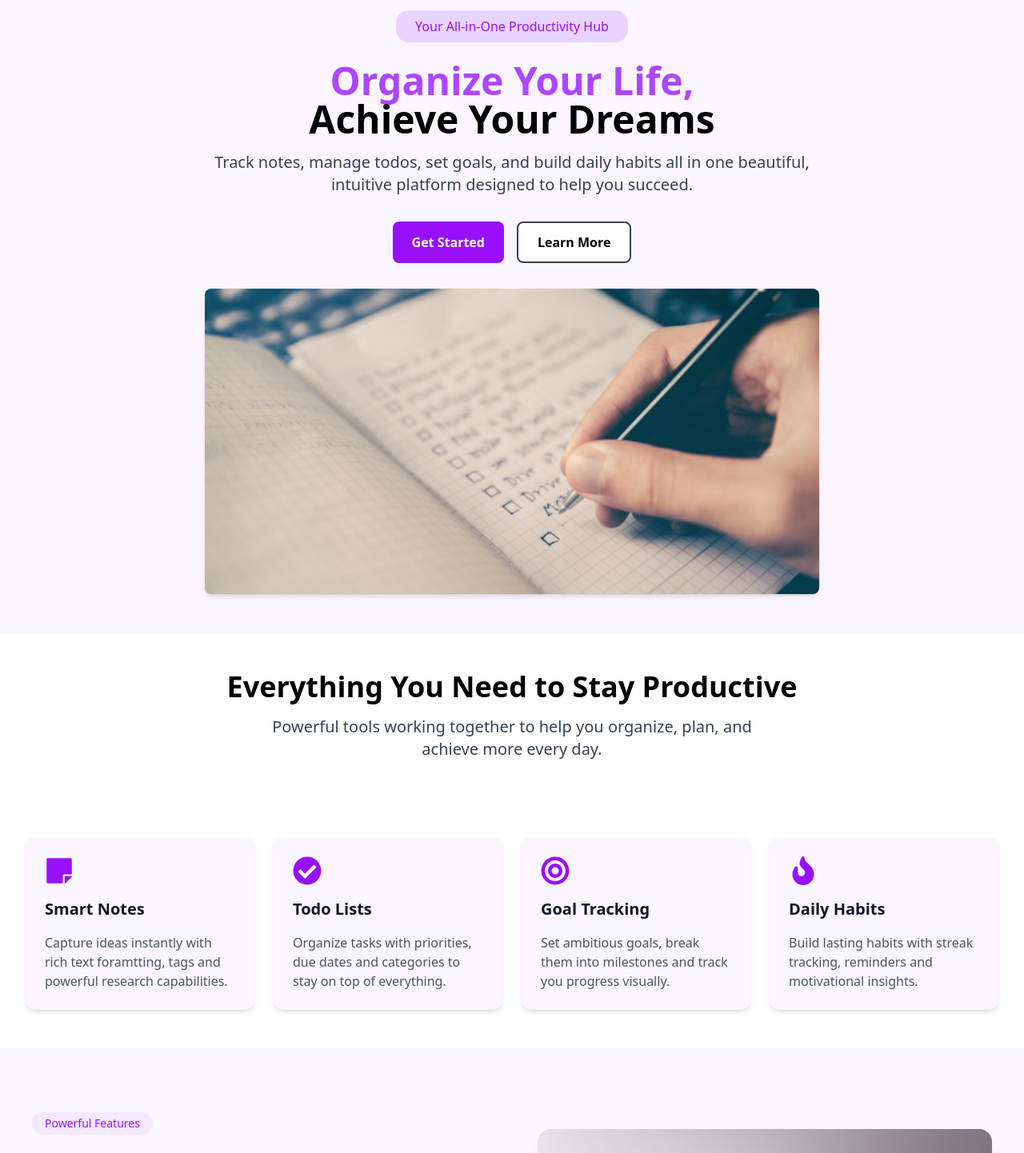
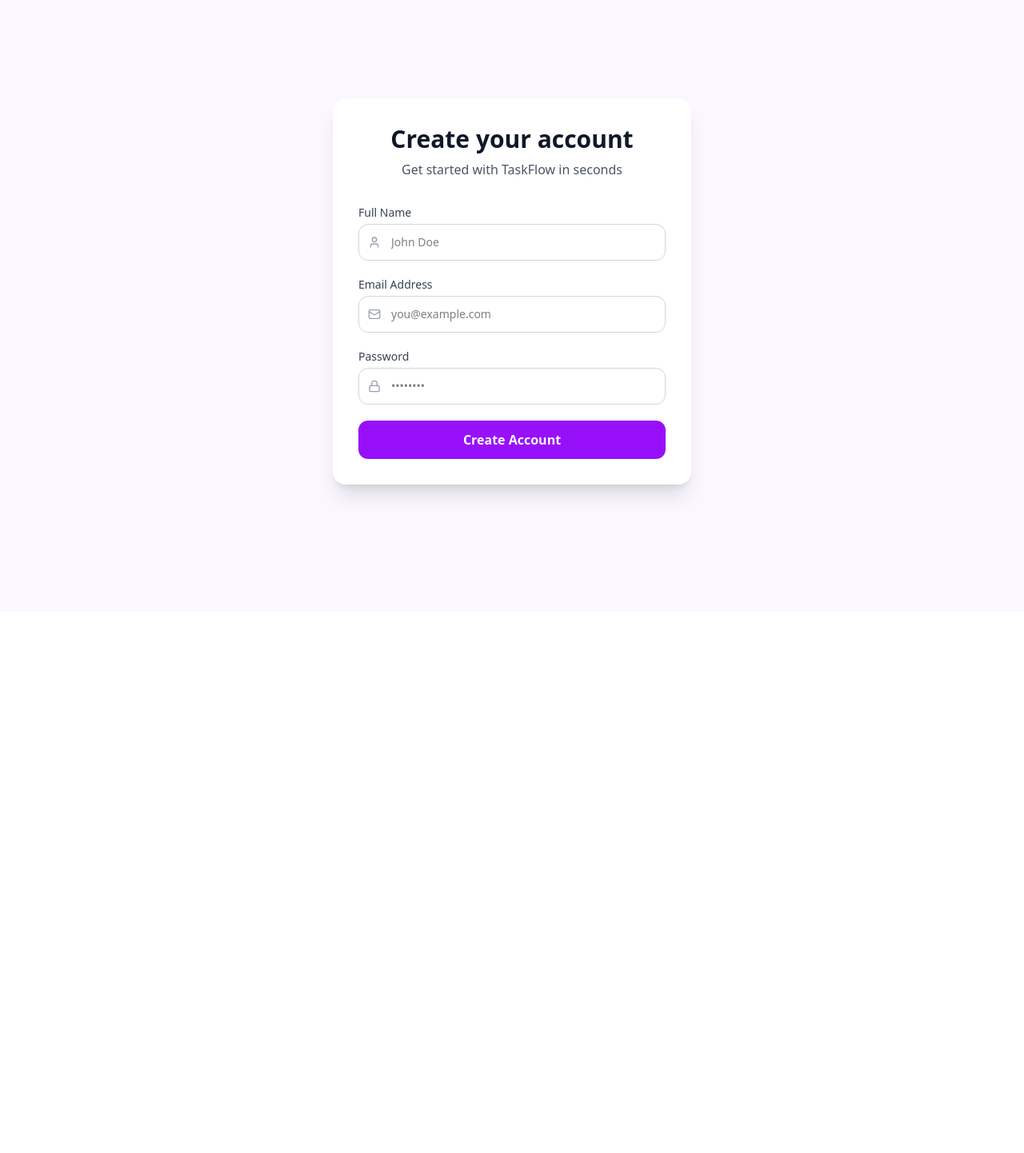
Before and after one commit to user2982024/Tracker_App, a React (Vite) app in the folder Frontend/: page /signup in a window 1280 px wide. Shown: the part 100-1542 px from the top of the page at 80% size. After the commit the page ends 865 px from the top, so only its background shows below. Built offline with nearby package versions, Linux system fonts and the light colour scheme.

Commit message:
Corrected file structure and bug fixed!

```diff
--- a/Frontend/src/App.jsx
+++ b/Frontend/src/App.jsx
@@ -1,20 +1,17 @@
-import React from 'react'
+import { Routes, Route } from 'react-router-dom';
 import Navbar from './components/Navbar';
-import MainSreen_1 from './components/MainScreen_1';
-import Card_1_Section from './components/Card_1_Section';
-import MainScreen_2 from './components/MainScreen_2';
-import Ending from './components/Ending';
-import Footer from './components/Footer';
+import LandingPage  from './components/LandingPage';
+import Signup from './components/SignUp';
 
 const App = () => {
   return (
     <div>
       <Navbar />
-      <MainSreen_1 />
-      <Card_1_Section />
-      <MainScreen_2 />
-      <Ending />
-      <Footer />
+
+      <Routes>
+        <Route path="/" element={<LandingPage />}/>
+        <Route path="/signup" element={<Signup />}/>
+      </Routes>
     </div>
   )
 }
--- /dev/null
+++ b/Frontend/src/components/LandingPage.jsx
@@ -0,0 +1,20 @@
+import React from "react";
+import MainScreen_1 from "./MainScreen_1";
+import Card_1_Section from "./Card_1_Section";
+import MainScreen_2 from "./MainScreen_2";
+import Ending from "./Ending";
+import Footer from "./Footer";
+
+const LandingPage = () => {
+  return (
+    <div>
+      <MainScreen_1 />
+      <Card_1_Section />
+      <MainScreen_2 />
+      <Ending />
+      <Footer />
+    </div>
+  );
+};
+
+export default LandingPage;
```
